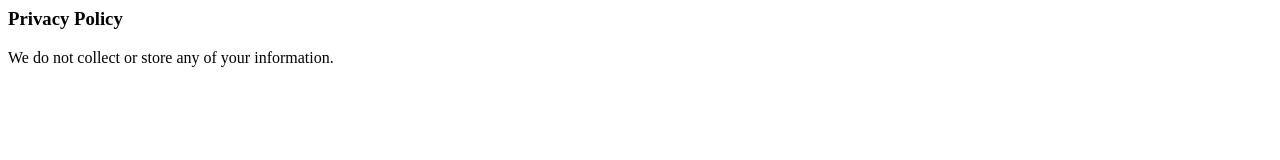
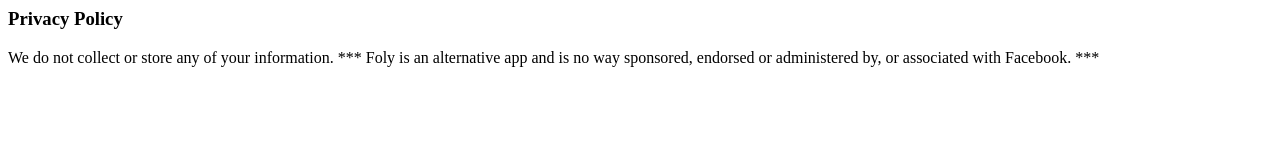
Before and after one commit to folyfb/folyfb.github.io, a plain HTML site: page privacy.html in a window 1280 px wide. Drawn offline with Linux system fonts and the light colour scheme.

Commit message:
Update privacy.html

```diff
--- a/privacy.html
+++ b/privacy.html
@@ -3,5 +3,9 @@
 <h3>Privacy Policy</h3>
 
 We do not collect or store any of your information.
+
+  ***
+Foly is an alternative app and is no way sponsored, endorsed or administered by, or associated with Facebook.
+***
 </body>
 </html>
```
